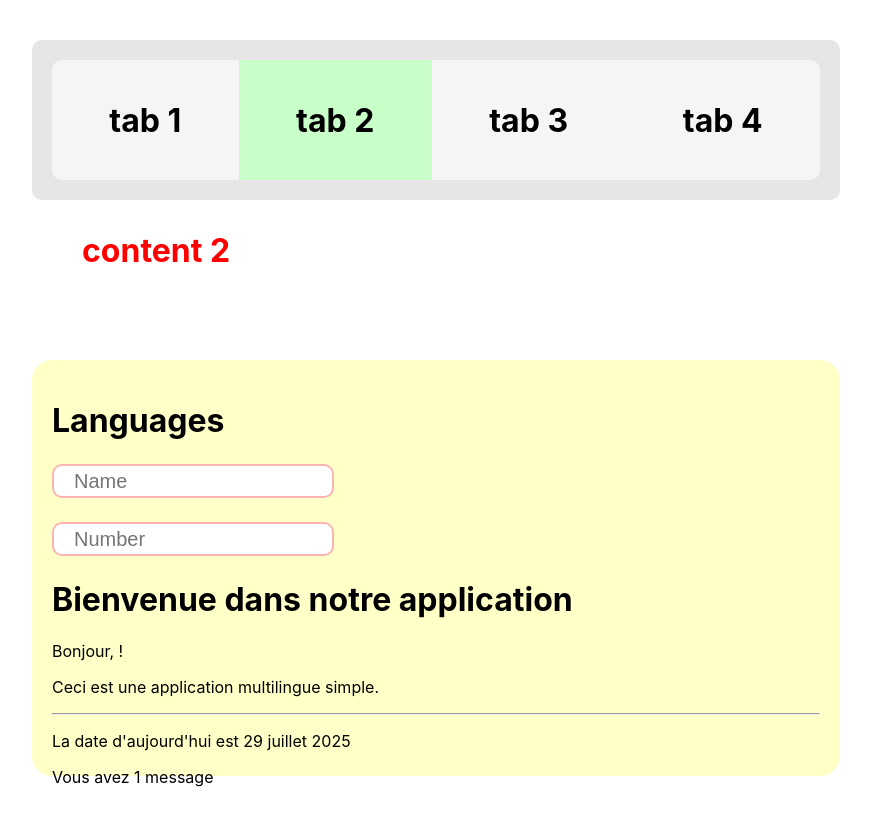
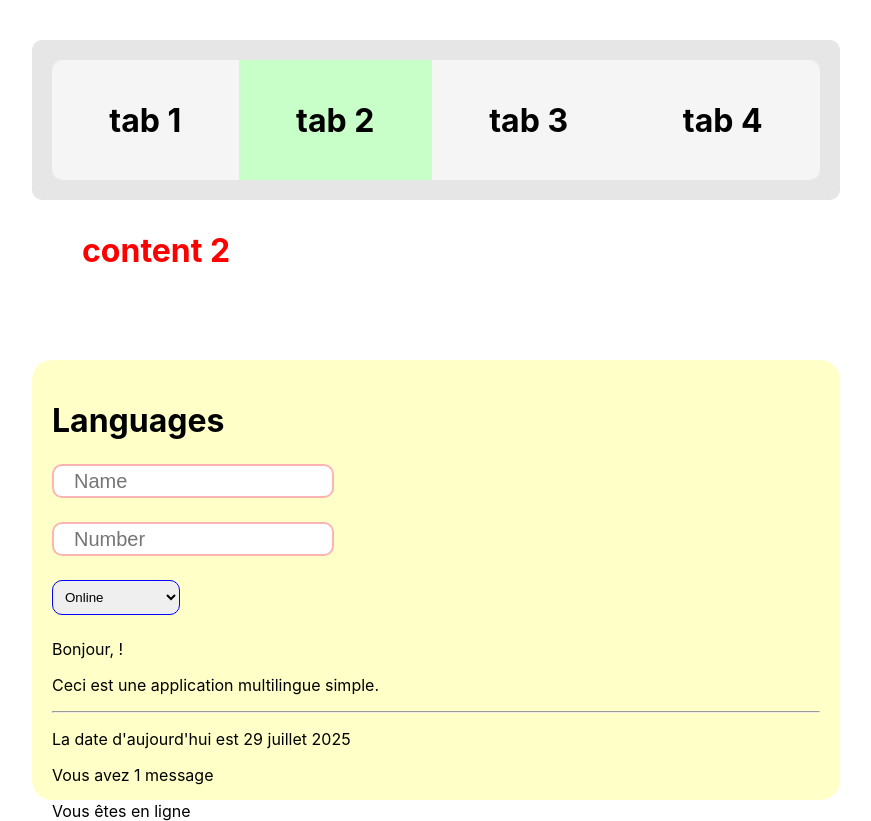
Before and after one commit to DanielTrusca1/Practice-1, a React (Create React App) app in the folder practice1/: page / in a window 1280 px wide. Shown: the whole page, without its empty margins (224-1095 px from the left). Before the commit the page ends 800 px from the top, so only its background shows below. Built offline with nearby package versions, Linux system fonts and the light colour scheme.

Commit message:
Add activity status select UI dropdown + translation messages

```diff
--- a/practice1/src/App.css
+++ b/practice1/src/App.css
@@ -49,7 +49,7 @@
 }
 .input-form {
     width: 60vw;
-    height: 47vh;
+    height: 50vh;
     position: relative;
     left: 20vw;
     top: 25vh;
@@ -78,3 +78,10 @@
     font-weight: 800;
     color: rgb(39, 227, 39);
 }
+.input-form #status-select {
+    position: relative;
+    top: -1vh;
+    width: 10vw;
+    border: 1px solid rgb(0, 0, 255);
+    border-radius: 10px;
+}
--- a/practice1/src/language_module/InputForm.jsx
+++ b/practice1/src/language_module/InputForm.jsx
@@ -5,6 +5,7 @@ import { FormattedMessage, FormattedDate, FormattedNumber } from "react-intl";
 const InputForm = () => {
   const [name, setName] = useState(null);
   const [number, setNumber] = useState(null);
+  const [status, setStatus] = useState("online");
 
   const today = new Date();
 
@@ -22,9 +23,17 @@ const InputForm = () => {
         onChange={(e) => setNumber(e.target.value)}
       />
 
-      <h1>
-        <FormattedMessage id="app.title" defaultMessage="Welcome to our site" />
-      </h1>
+      <select
+        id="status-select"
+        value={status}
+        onChange={(e) => setStatus(e.target.value)}
+        style={{ marginTop: "0.5rem", padding: "0.5rem" }}
+      >
+        <option value="online">Online</option>
+        <option value="offline">Offline</option>
+        <option value="busy">Busy</option>
+        <option value="unknown">Unknown</option>
+      </select>
 
       <p>
         <FormattedMessage
@@ -58,6 +67,14 @@ const InputForm = () => {
           defaultMessage="{count, plural, one {You have 1 message} other {You have # messages}}"
         />
       </p>
+
+      <p>
+        <FormattedMessage
+          id="app.status"
+          values={{ status }}
+          defaultMessage="{status, select, online {You are online} offline {You are offline} busy {You are busy} other {Status unknown}}"
+        />
+      </p>
     </div>
   );
 };
--- a/practice1/src/translations/en.json
+++ b/practice1/src/translations/en.json
@@ -20,5 +20,6 @@
   "app.no": "No",
   "app.date": "Today's date is {ts, date, long}",
   "app.price": "Price: {value, number, ::currency/USD}",
-  "app.messages": "{count, plural, =0 {You have no messages} one {You have 1 message} other {You have # messages}}"
+  "app.messages": "{count, plural, =0 {You have no messages} one {You have 1 message} other {You have # messages}}",
+  "app.status": "{status, select, online {You are online} offline {You are offline} busy {You are busy} other {Status unknown}}"
 }
--- a/practice1/src/translations/fr.json
+++ b/practice1/src/translations/fr.json
@@ -20,5 +20,6 @@
   "app.no": "Non",
   "app.date": "La date d'aujourd'hui est {ts, date, long}",
   "app.price": "Prix : {value, number, ::currency/EUR}",
-  "app.messages": "{count, plural, =0 {Vous n'avez aucun message} one {Vous avez 1 message} other {Vous avez # messages}}"
+  "app.messages": "{count, plural, =0 {Vous n'avez aucun message} one {Vous avez 1 message} other {Vous avez # messages}}",
+  "app.status": "{status, select, online {Vous êtes en ligne} offline {Vous êtes hors ligne} busy {Vous êtes occupé} other {Statut inconnu}}"
 }
```
